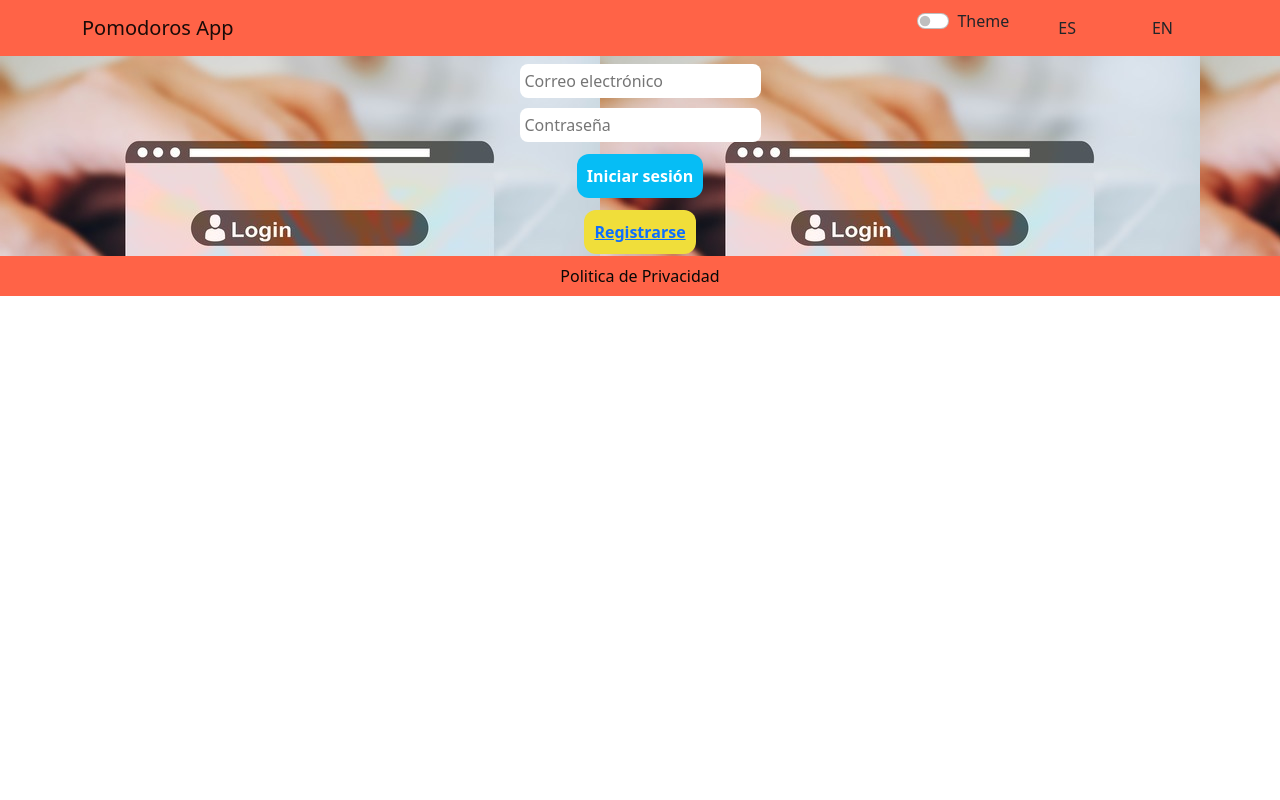
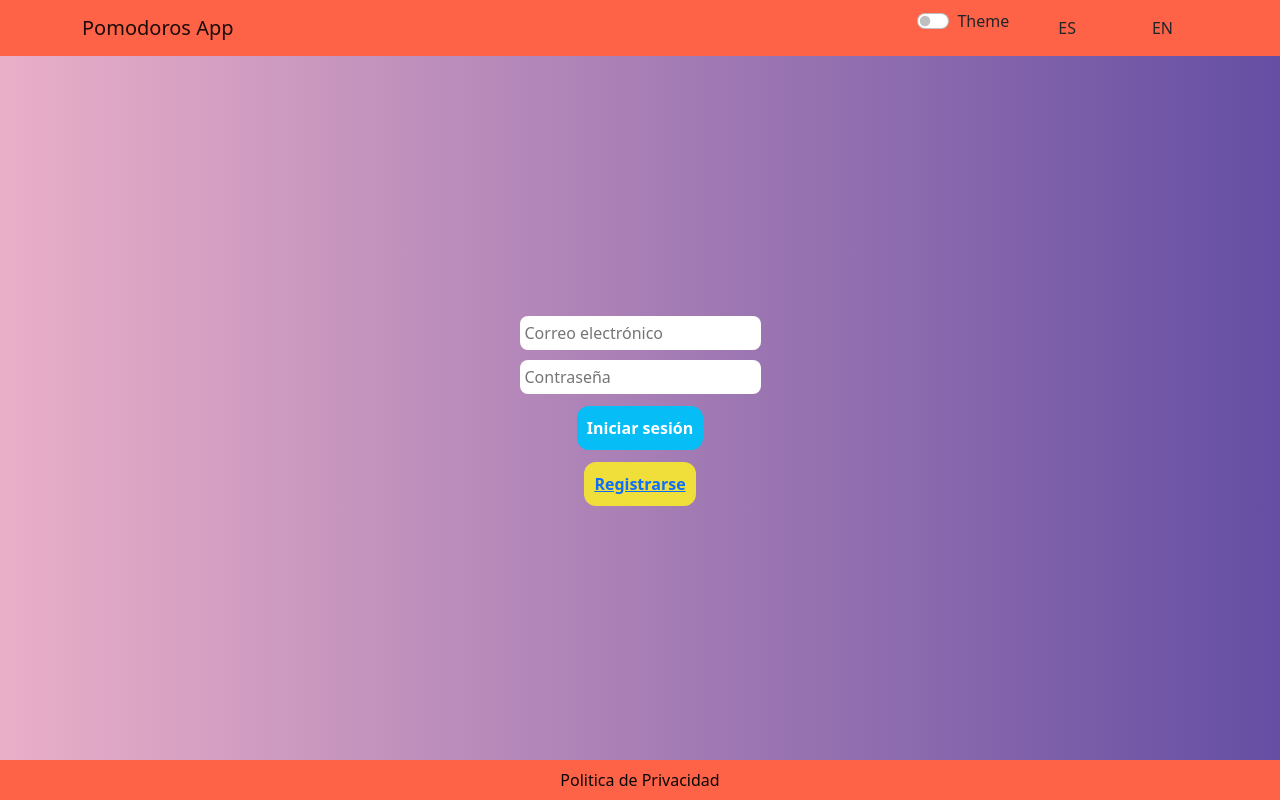
Before and after one commit to victorcodigo01/final-proyect-front, a React (Create React App) app: page /auth/login in a window 1280 px wide. Built offline with nearby package versions, Linux system fonts and the light colour scheme.

Commit message:
useEffect and login

```diff
--- a/src/App.js
+++ b/src/App.js
@@ -10,10 +10,9 @@ import Header from "./shared/header";
 import Footer from "./shared/footer";
 import PrivacyPolicy from "./shared/footer/privacy-policy";
 import "bootstrap/dist/css/bootstrap.min.css";
-import Home from "./components/home";
 import Navega from "./components/nav";
 import { ThemeProvider } from "./context/theme.context";
-import Body from "./components/body";
+
 import Card from "./components/card";
 import DeleteUser from "./pages/auth/delete";
 import UserPhoto from "./usersPic";
@@ -21,20 +20,19 @@ import UserPhoto from "./usersPic";
 function App() {
   return (
     <BrowserRouter>
+      <div className="min-vh-100 d-flex flex-column">
         <Navega></Navega>
-      <Body></Body>
 
         <Routes>
-        <Route path="/" element={<Home></Home>} />
-        <Route path="/validate" element={<Validate />} />
           <Route
-          path="/user"
+            path="/"
             element={
               <RequireAuth>
                 <User />
               </RequireAuth>
             }
           />
+          <Route path="/validate" element={<Validate />} />
           <Route path="/privacy" element={<PrivacyPolicy />} />
 
           <Route path="/auth">
@@ -44,6 +42,7 @@ function App() {
           </Route>
         </Routes>
         <Footer></Footer>
+      </div>
     </BrowserRouter>
   );
 }
--- a/src/components/body/index.js
+++ /dev/null
@@ -1,47 +0,0 @@
-import React, { useContext } from "react";
-import { themeContext } from "../../context/theme.context";
-import Button from "react-bootstrap/Button";
-import Card from "react-bootstrap/Card";
-import Placeholder from "react-bootstrap/Placeholder";
-
-function Body() {
-  const { theme } = useContext(themeContext);
-  return (
-    <>
-      {/* <div className={`d-flex p-5 justify-content-around bg-${theme}`}>
-// este div pinta el body
-
-
-      <Card style={{ width: '18rem' }}>
-        <Card.Img variant="top" src="holder.js/100px180" />
-        <Card.Body>
-          <Card.Title>Card Title</Card.Title>
-          <Card.Text>
-            Some quick example text to build on the card title and make up the
-            bulk of the card's content.
-          </Card.Text>
-          <Button variant="primary">Go somewhere</Button>
-        </Card.Body>
-      </Card>
-
-      <Card style={{ width: '18rem' }}>
-        <Card.Img variant="top" src="holder.js/100px180" />
-        <Card.Body>
-          <Placeholder as={Card.Title} animation="glow">
-            <Placeholder xs={6} />
-          </Placeholder>
-          <Placeholder as={Card.Text} animation="glow">
-            <Placeholder xs={7} /> <Placeholder xs={4} /> <Placeholder xs={4} />{' '}
-            <Placeholder xs={6} /> <Placeholder xs={8} />
-          </Placeholder>
-          <Placeholder.Button variant="primary" xs={6} />
-        </Card.Body>
-      </Card>
-
-
-    </div> */}
-    </>
-  );
-}
-
-export default Body;
--- a/src/components/home/index.jsx
+++ /dev/null
@@ -1,20 +0,0 @@
-import { useTranslation } from "react-i18next";
-import Register from "../../pages/auth/register";
-import Login from "../../pages/auth/login";
-import { BrowserRouter, Routes, Route } from "react-router-dom";
-
-function Home() {
-  const [t, i18n] = useTranslation("global");
-
-  return (
-    <>
-      {/* <Register></Registers> */}
-      <Login></Login>
-
-      {/* <button onClick={<Route path="auth/register" element={<Register />}></Route>}>Register</button>
-           <button onClick={<Route path="auth/login" element={<Login />}></Route>}>Login</button> */}
-    </>
-  );
-}
-
-export default Home;
--- a/src/pages/auth/login/index.jsx
+++ b/src/pages/auth/login/index.jsx
@@ -1,3 +1,4 @@
+import { useEffect } from "react";
 import { useNavigate } from "react-router-dom";
 import { useAuth } from "../../../core/auth/auth.hook";
 import "./style.css";
@@ -10,7 +11,9 @@ function Login() {
   //missing isLoading
   const { isAuth, login } = useAuth();
   const navigate = useNavigate();
-  if (isAuth) navigate("/"); //si entro al registro logado no me lo debe permitir
+  useEffect(() => {
+    if (isAuth) navigate("/"); //si entro al registro logado no me lo debe permitir
+  }, [isAuth, navigate]);
   //("/")
   //https://pomoback-dev.onrender.com/
   const handleLogin = (e) => {
@@ -22,13 +25,13 @@ function Login() {
 
     //console.log(user.password);
 
-    login(user).then(() => navigate("/user")); //despues de logarme tengo que navegar
+    login(user).then(() => navigate("/")); //despues de logarme tengo que navegar
     // https://pomoback-dev.onrender.com/user
     //("/user")
   };
 
   return (
-    <form className="formulario" onSubmit={handleLogin}>
+    <form className="formulario flex-fill" onSubmit={handleLogin}>
       <input
         className="input"
         name="email"
--- a/src/pages/auth/login/style.css
+++ b/src/pages/auth/login/style.css
@@ -1,5 +1,4 @@
 .formulario {
-  width: min(60rem, 100%);
   background: #654ea3; /* fallback for old browsers */
   background: -webkit-linear-gradient(
     to right,
@@ -11,13 +10,12 @@
     #eaafc8,
     #654ea3
   ); /* W3C, IE 10+/ Edge, Firefox 16+, Chrome 26+, Opera 12+, Safari 7+ */
-  height: 200px;
-  width: 100%;
+
   display: flex;
   justify-content: center;
   flex-direction: column;
   align-items: center;
-  background-image: url(/assets/login.jpg);
+  /* background-image: url(/assets/login.jpg); */
 }
 
 .input {
```
Lines whose indentation alone changed are shown as unchanged.
